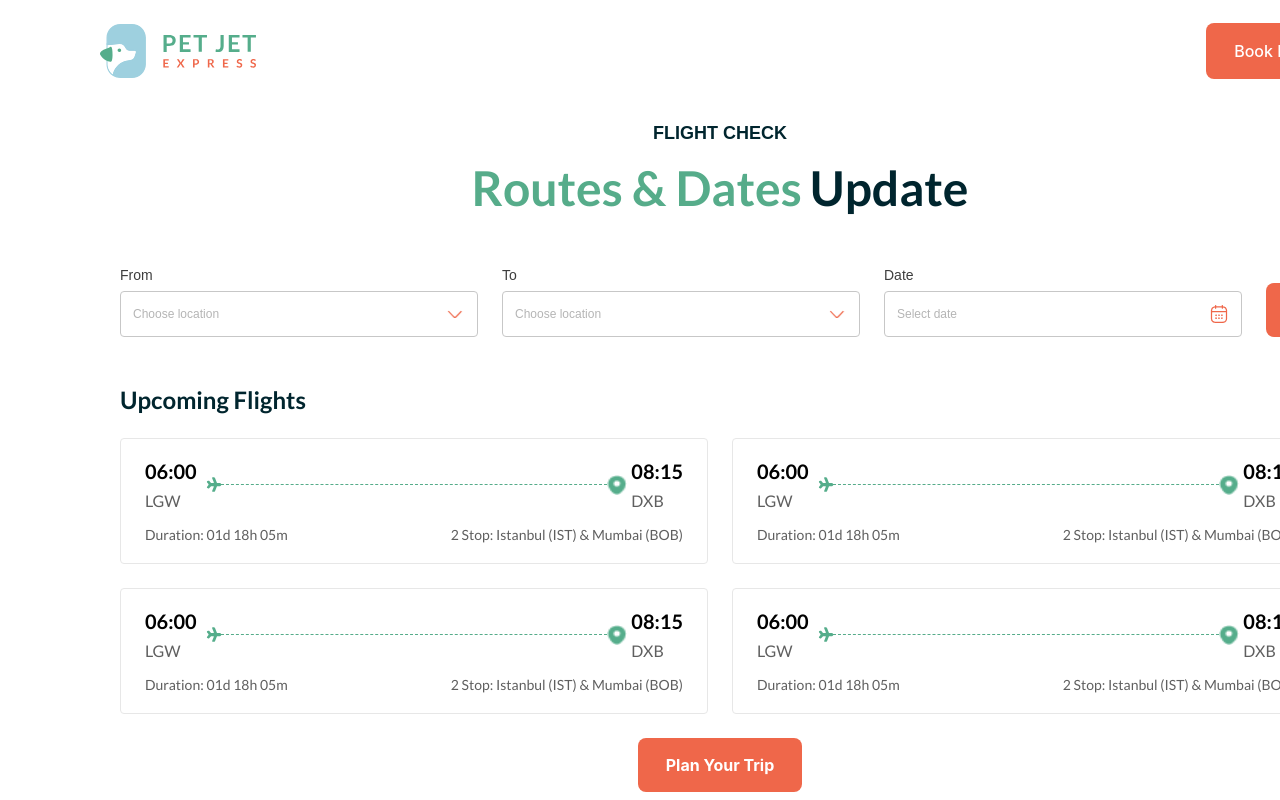
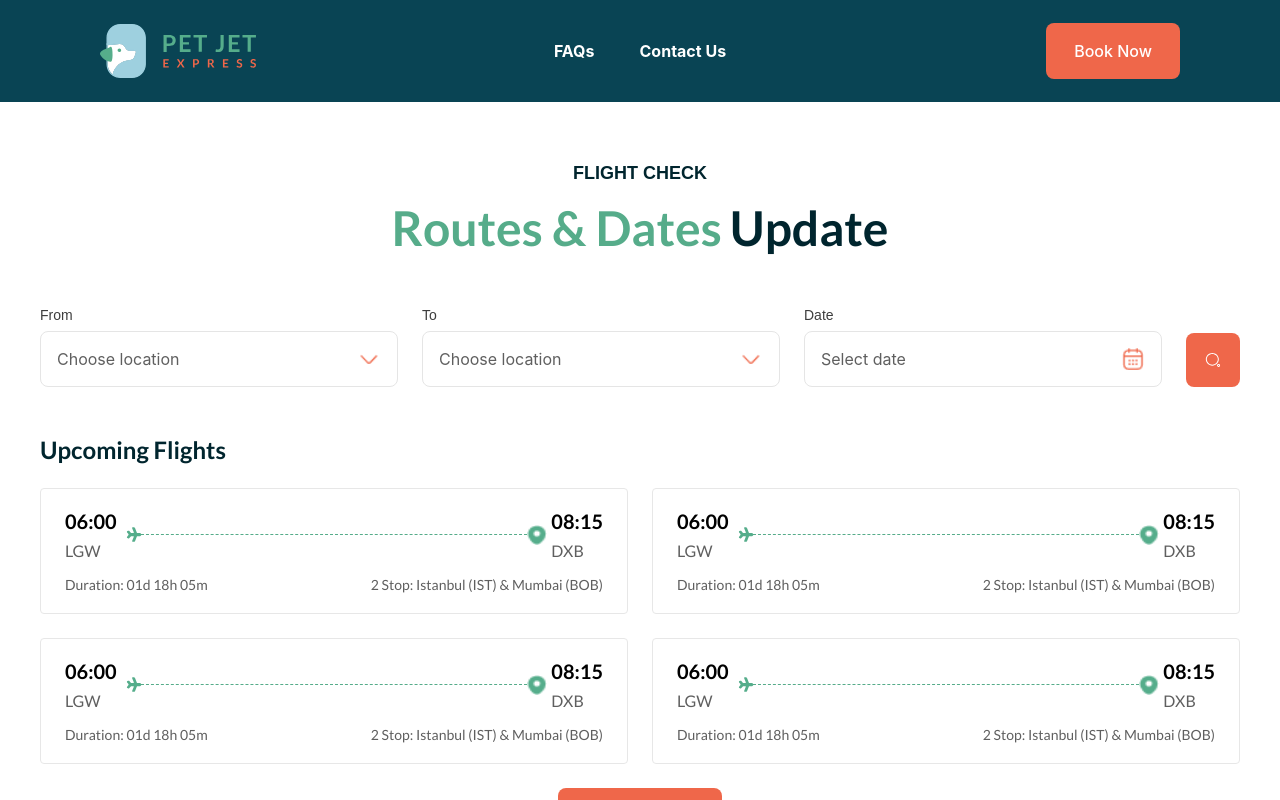
Before and after one commit to dransjel/petjet, a React (Vite) app: page /booking in a window 1280 px wide. Shown: the top 800 px of the page. Built offline with nearby package versions, Linux system fonts and the light colour scheme.

Commit message:
Landing Page

```diff
--- a/src/components/DestinationSection.jsx
+++ b/src/components/DestinationSection.jsx
@@ -80,11 +80,35 @@ const SearchForm = styled.div`
   }
 `;
 
+const LocationGroup = styled.div`
+  display: flex;
+  gap: 16px;
+  width: 100%;
+
+  @media (min-width: 769px) {
+    display: contents; // This will make it behave as if the wrapper doesn't exist on desktop
+  }
+
+  ${devices.mobile} {
+    flex-direction: row;
+    gap: 12px;
+  }
+`;
+
 const InputGroup = styled.div`
   display: flex;
   flex-direction: column;
   gap: 6px;
   flex: 1;
+
+  @media (min-width: 769px) {
+    width: 384px; // Fixed width for desktop
+  }
+
+  ${devices.mobile} {
+    flex: 1;
+    width: auto;
+  }
 `;
 
 const Label = styled.label`
@@ -97,27 +121,29 @@ const Label = styled.label`
 
 const InputWrapper = styled.div`
   position: relative;
+  width: 100%;
 `;
 
 const Input = styled.div`
+  width: 100%;
+  height: 56px;
+  padding: 16px;
+  border-radius: 8px;
+  border: 1px solid #E5E5E5;
+  background: white;
   display: flex;
   justify-content: space-between;
   align-items: center;
-  padding: 12px;
-  border: 1px solid #C7C7C7;
-  border-radius: 4px;
+  cursor: pointer;
 
   span {
-    font-family: 'Satoshi', sans-serif;
-    font-weight: 500;
-    font-size: 12px;
-    line-height: 20px;
-    color: #B5B5B5;
+    color: #5F5F5F;
+    font-size: 16px;
   }
 
   img {
-    width: 20px;
-    height: 20px;
+    width: 24px;
+    height: 24px;
   }
 `;
 
@@ -436,6 +462,7 @@ const DestinationSection = () => {
       </Title>
 
       <SearchForm>
+        <LocationGroup>
           <InputGroup>
             <Label>From</Label>
             <InputWrapper>
@@ -479,6 +506,7 @@ const DestinationSection = () => {
               )}
             </InputWrapper>
           </InputGroup>
+        </LocationGroup>
 
         <InputGroup>
           <Label>Date</Label>
--- a/src/components/Navbar.jsx
+++ b/src/components/Navbar.jsx
@@ -1,10 +1,11 @@
 import React, { useState } from 'react';
 import styled from 'styled-components';
+import { useNavigate } from 'react-router-dom';
 import { devices } from '../styles/breakpoints';
 import logo from '../assets/images/logo.svg';
 import menuIcon from '../assets/icons/menu.svg';
 
-const Nav = styled.nav`
+const NavContainer = styled.nav`
   width: 100%;
   height: 102px;
   display: flex;
@@ -15,13 +16,11 @@ const Nav = styled.nav`
   top: 0;
   left: 0;
   z-index: 10;
-  box-sizing: border-box;
+  background: ${props => props.$isBookingPage ? '#094454' : 'transparent'};
 
   ${devices.mobile} {
     padding: 0 20px;
-    height: 72px;
-    width: 100vw;
-    max-width: 100%;
+    height: 80px;
   }
 `;
 
@@ -62,6 +61,7 @@ const LogoContainer = styled.div`
   color: white;
   font-size: 24px;
   font-weight: bold;
+  cursor: pointer;
 `;
 
 const Logo = styled.img`
@@ -135,27 +135,22 @@ const DesktopBookNow = styled(BookNowButton)`
   }
 `;
 
-const MobileNavComponent = () => {
+const Navbar = ({ isBookingPage = false }) => {
+  const navigate = useNavigate();
   const [isMenuOpen, setIsMenuOpen] = useState(false);
 
+  const handleLogoClick = () => {
+    navigate('/');
+  };
+
+  const handleBookNow = () => {
+    navigate('/booking');
+    setIsMenuOpen(false); // Close mobile menu if open
+  };
+
   return (
-    <MobileNav>
-      <MenuIcon onClick={() => setIsMenuOpen(!isMenuOpen)}>
-        <img src={menuIcon} alt="Menu" />
-      </MenuIcon>
-      <MobileMenu $isOpen={isMenuOpen}>
-        <span>FAQs</span>
-        <span>Contact Us</span>
-        <BookNowButton>Book Now</BookNowButton>
-      </MobileMenu>
-    </MobileNav>
-  );
-};
-
-const Navbar = () => {
-  return (
-    <Nav>
-      <LogoContainer>
+    <NavContainer $isBookingPage={isBookingPage}>
+      <LogoContainer onClick={handleLogoClick}>
         <Logo src={logo} alt="Pet Jet Express" />
       </LogoContainer>
 
@@ -166,10 +161,19 @@ const Navbar = () => {
         </NavLinks>
       </DesktopNav>
 
-      <DesktopBookNow>Book Now</DesktopBookNow>
+      <DesktopBookNow onClick={handleBookNow}>Book Now</DesktopBookNow>
 
-      <MobileNavComponent />
-    </Nav>
+      <MobileNav>
+        <MenuIcon onClick={() => setIsMenuOpen(!isMenuOpen)}>
+          <img src={menuIcon} alt="Menu" />
+        </MenuIcon>
+        <MobileMenu $isOpen={isMenuOpen}>
+          <span>FAQs</span>
+          <span>Contact Us</span>
+          <BookNowButton onClick={handleBookNow}>Book Now</BookNowButton>
+        </MobileMenu>
+      </MobileNav>
+    </NavContainer>
   );
 };
 
--- a/src/pages/BookingPage.jsx
+++ b/src/pages/BookingPage.jsx
@@ -1,30 +1,42 @@
 import React from 'react';
 import styled from 'styled-components';
+import { devices } from '../styles/breakpoints';
 import Navbar from '../components/Navbar';
 import DestinationSection from '../components/DestinationSection';
 import Footer from '../components/Footer';
 import Layout from '../components/layout/Layout';
+import { useNavigate } from 'react-router-dom';
 
 const PageContainer = styled.div`
-  width: 100%;
+  width: 100vw;
+  max-width: 100%;
   overflow-x: hidden;
   position: relative;
+  background: white;
 `;
 
 const ContentWrapper = styled.div`
   position: relative;
   z-index: 1;
+  width: 100vw;
+  max-width: 100%;
+  margin-top: 40px;
+
+  ${devices.mobile} {
+    width: 100%;
+    padding: 0 16px;
+    margin-top: 20px;
+  }
 `;
 
 const BookingPage = () => {
   return (
     <Layout>
       <PageContainer>
-        <Navbar />
+        <Navbar isBookingPage={true} />
         <ContentWrapper>
           <DestinationSection />
         </ContentWrapper>
-        <Footer />
       </PageContainer>
     </Layout>
   );
--- a/src/pages/LandingPage.jsx
+++ b/src/pages/LandingPage.jsx
@@ -16,6 +16,7 @@ const PageContainer = styled.div`
   width: 100%;
   overflow-x: hidden;
   position: relative;
+  background: white;
 
   ${devices.mobile} {
     max-width: 100vw;
@@ -27,11 +28,9 @@ const HeroFrame = styled.div`
   width: 100%;
   height: 800px;
   background: rgb(9, 68, 84);
-  position: absolute;
-  top: 0;
-  left: 0;
+  position: relative;
   overflow: hidden;
-  z-index: 0;
+  margin-bottom: -800px;
 
   ${devices.mobile} {
     height: 93vh;
@@ -41,6 +40,7 @@ const HeroFrame = styled.div`
     display: flex;
     flex-direction: column;
     align-items: center;
+    margin-bottom: 0;
   }
 `;
 
@@ -193,10 +193,11 @@ const SearchSection = styled.section`
 const ContentWrapper = styled.div`
   position: relative;
   z-index: 1;
-  padding-top: 800px;
+  margin-top: 800px;
+  background: white;
 
   ${devices.mobile} {
-    padding-top: 0;
+    margin-top: 0;
   }
 `;
 
@@ -212,6 +213,7 @@ const LandingPage = () => {
       <PageContainer>
         <Navbar />
         <HeroFrame>
+          <HeroBanner $backgroundImage="/src/assets/images/hero-dog.jpg" />
           <SectionText>
             <TextFrame>
               <MainHeadline>Family Flies Together</MainHeadline>
@@ -223,7 +225,6 @@ const LandingPage = () => {
             <MobileHeroImage />
             <BookNowButton onClick={handleBookNow}>Book Now</BookNowButton>
           </SectionText>
-          <HeroBanner $backgroundImage="/src/assets/images/hero-dog.jpg" />
         </HeroFrame>
         <ContentWrapper>
           <DestinationSection />
```
Lines whose indentation alone changed are shown as unchanged.
